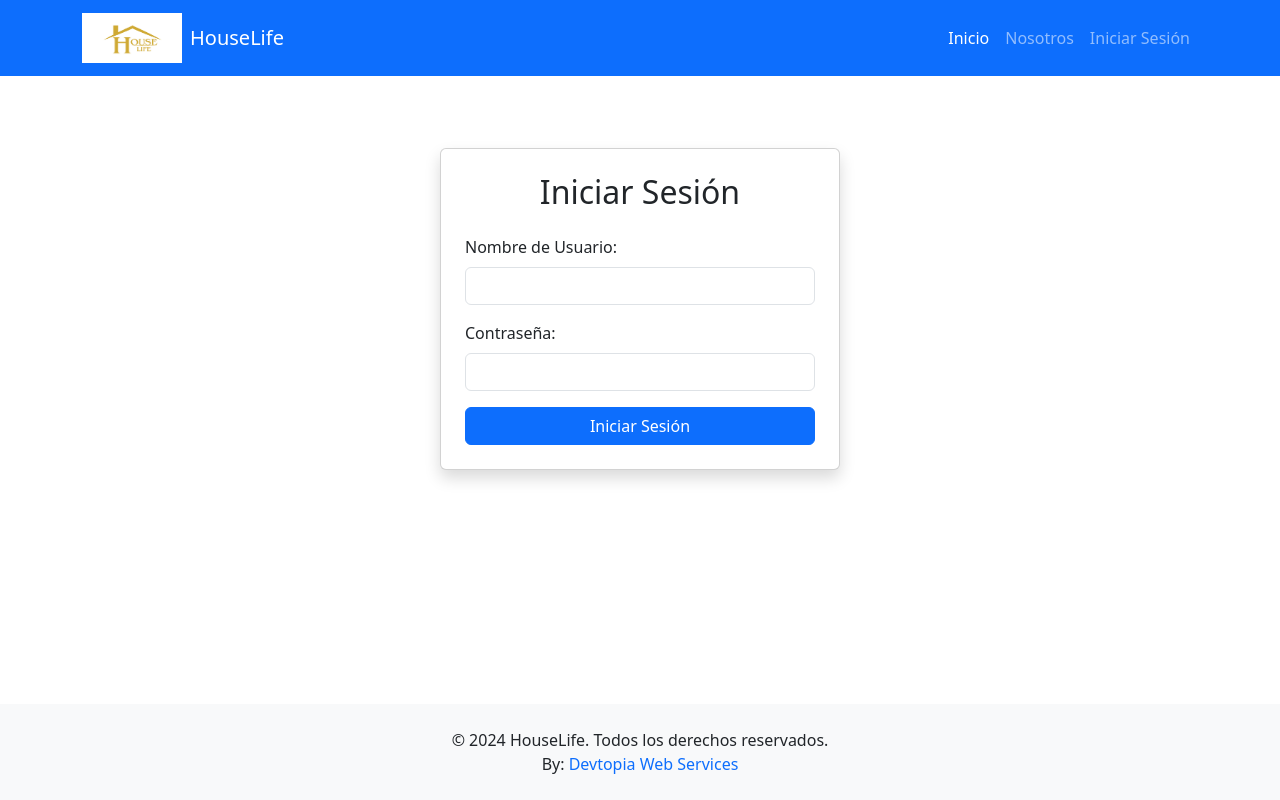
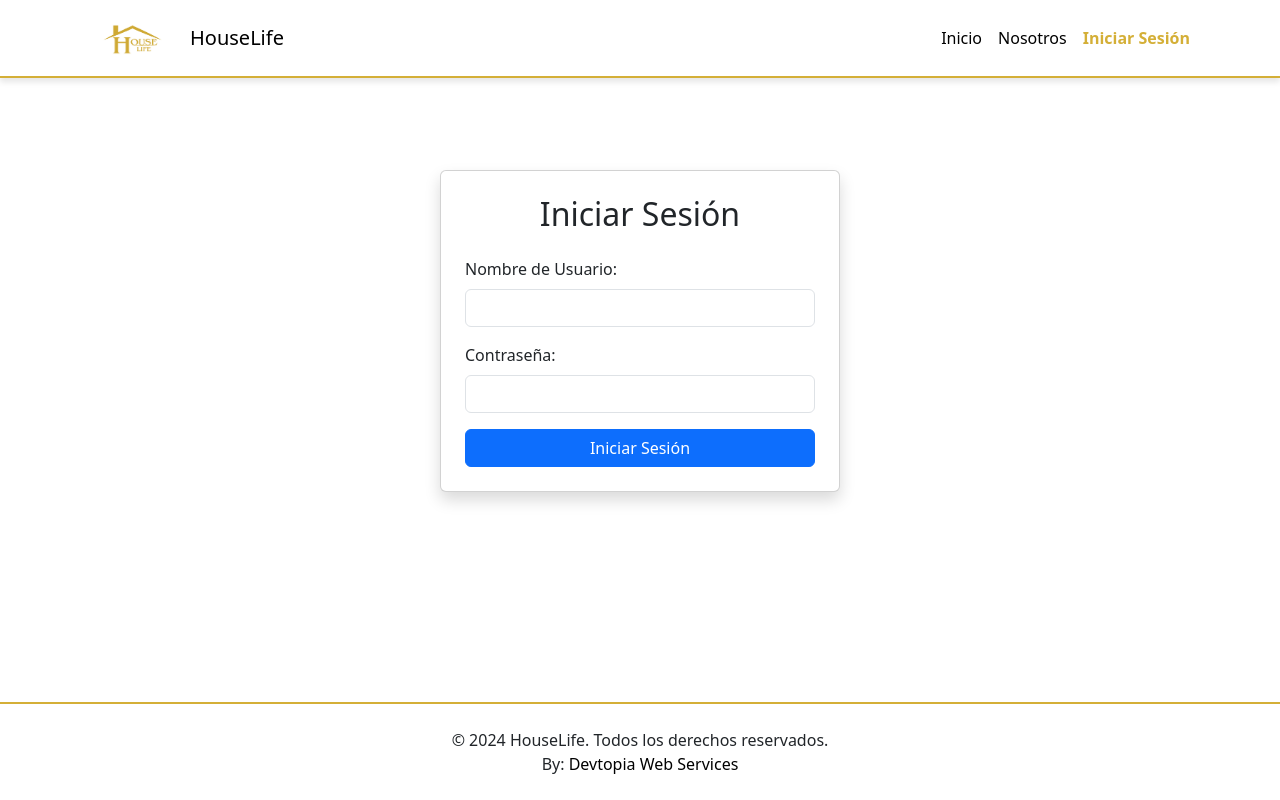
Before and after one commit to devtopiaws/houselife, a Django app: a page that uses stock/templates/base.html in a window 1280 px wide. Run offline with Django 5.2, Linux system fonts and the light colour scheme; parts of the project's set-up code (start-up, migrations or seed data) failed here and were passed over.

Commit message:
se ajusta el estilo de la pagina

```diff
--- a/static/css/estilos.css
+++ b/static/css/estilos.css
@@ -1,16 +1,45 @@
-/* static/css/estilos.css */
-
+/* Fondo claro del cuerpo */
 body {
     background-color: #f5f5f5; /* Fondo claro */
     font-family: 'Arial', sans-serif;
 }
 
+/* Cambiar el fondo a blanco para la barra de navegación */
 .navbar {
-    background-color: #004085; /* Color de fondo de la barra de navegación, por ejemplo */
+    background-color: white !important;
+    background-image: none !important; /* Eliminar cualquier imagen de fondo */
+    background-color: #f8f9fa !important; /* Fondo gris claro */
+    border-bottom: 2px solid #d4af37; /* Borde dorado */
+    box-shadow: 0 4px 6px rgba(0, 0, 0, 0.1); /* Sombra */
+    margin-bottom: 20px; /* Separación del contenido */
 }
 
-.navbar-brand, .navbar-brand:hover {
-    color: #fff; /* Color blanco para el texto del logo */
+/* Si el color de fondo azul es debido a la clase bg-primary de Bootstrap */
+.navbar.bg-primary {
+    background-color: white !important;
+    background-image: none !important; /* Eliminar cualquier imagen de fondo */
+}
+
+.navbar-brand {
+    color: black !important;
+    transition: color 0.3s ease; /* Transición suave */
+}
+
+/* Estilo por defecto para los enlaces del menú: texto negro */
+.navbar .nav-link {
+    color: black !important;
+    transition: color 0.3s ease; /* Transición suave */
+}
+
+/* Cambiar el color a dorado cuando se pasa el mouse sobre los enlaces */
+.navbar .nav-link:hover {
+    color: #d4af37 !important; /* Color dorado en hover */
+}
+
+/* Para cambiar el color del enlace activo a dorado */
+.navbar .nav-link.active {
+    color: #d4af37 !important; /* Color dorado para el enlace activo */
+    font-weight: bold;
 }
 
 h1, h2, h3, h4, h5, h6 {
@@ -46,3 +75,18 @@ a, a:hover {
 .table-fixed thead {
     width: calc(100% - 1px); /* Ajuste para evitar el desplazamiento de ancho */
 }
+
+/* Ajuste opcional para el footer */
+footer.bg-light {
+    background-color: white !important;
+    border-top: 2px solid #d4af37; /* Borde dorado para que combine con tu sitio */
+}
+
+footer a {
+    color: black; /* Color de enlace negro por defecto */
+    text-decoration: none;
+}
+
+footer a:hover {
+    color: #d4af37; /* Cambiar a dorado en hover */
+}
--- a/stock/templates/base.html
+++ b/stock/templates/base.html
@@ -38,7 +38,7 @@
 
 <body>
     <!-- Navbar -->
-    <nav class="navbar navbar-expand-lg navbar-dark bg-primary" >
+    <nav class="navbar navbar-expand-lg navbar-dark bg-primary">
         <div class="container">
             <a class="navbar-brand d-flex align-items-center" href="{% url 'home' %}">
                 <img src="{% static 'images/LogoHouseLife.png' %}" alt="HouseLife Logo" width="100" height="50" class="d-inline-block align-text-top me-2">
@@ -50,26 +50,26 @@
             <div class="collapse navbar-collapse" id="navbarNav">
                 <ul class="navbar-nav ms-auto">
                     <li class="nav-item">
-                        <a class="nav-link active" href="{% url 'home' %}" aria-current="page">Inicio</a>
+                        <a class="nav-link {% if request.path == '/' %}active{% endif %}" href="{% url 'home' %}" aria-current="page">Inicio</a>
                     </li>
                     <li class="nav-item">
-                        <a class="nav-link" href="{% url 'about' %}">Nosotros</a>
+                        <a class="nav-link {% if '/about/' in request.path %}active{% endif %}" href="{% url 'about' %}">Nosotros</a>
                     </li>
                     {% if user.is_authenticated %}
                         <li class="nav-item">
-                            <a class="nav-link" href="{% url 'products' %}">Productos</a>
+                            <a class="nav-link {% if '/products/' in request.path %}active{% endif %}" href="{% url 'products' %}">Productos</a>
                         </li>
                         <li class="nav-item">
-                            <a class="nav-link" href="{% url 'customer' %}">Clientes</a>
+                            <a class="nav-link {% if '/customer/' in request.path %}active{% endif %}" href="{% url 'customer' %}">Clientes</a>
                         </li>
                         <li class="nav-item">
-                            <a class="nav-link" href="{% url 'supplier' %}">Proveedores</a>
+                            <a class="nav-link {% if '/supplier/' in request.path %}active{% endif %}" href="{% url 'supplier' %}">Proveedores</a>
                         </li>
                         <li class="nav-item">
-                            <a class="nav-link" href="{% url 'study' %}">Estudio de mercado</a>
+                            <a class="nav-link {% if '/study/' in request.path %}active{% endif %}" href="{% url 'study' %}">Estudio de mercado</a>
                         </li>
                         <li class="nav-item">
-                            <a class="nav-link" href="{% url 'sincronizar_inventario' %}">Inventario</a>
+                            <a class="nav-link {% if '/sincronizar_inventario/' in request.path %}active{% endif %}" href="{% url 'sincronizar_inventario' %}">Inventario</a>
                         </li>
                         <li class="nav-item">
                             <form method="post" action="{% url 'logout' %}">
@@ -79,13 +79,15 @@
                         </li>
                     {% else %}
                         <li class="nav-item">
-                            <a class="nav-link" href="{% url 'login' %}">Iniciar Sesión</a>
+                            <a class="nav-link {% if '/login/' in request.path %}active{% endif %}" href="{% url 'login' %}">Iniciar Sesión</a>
                         </li>
                     {% endif %}
                 </ul>
             </div>
         </div>
     </nav>
+
+
 
     <!-- Main content -->
     <main role="main" class="container mt-4 content">
@@ -96,6 +98,7 @@
         </div>
     </main>
 
+
     <!-- Footer -->
     <footer class="bg-light text-center py-4 mt-auto">
         <p class="mb-0">&copy; 2024 HouseLife. Todos los derechos reservados.</p>
@@ -105,6 +108,7 @@
             </a>
         </p>
     </footer>
+
 
     <!-- Bootstrap JavaScript Libraries -->
     <script
```
